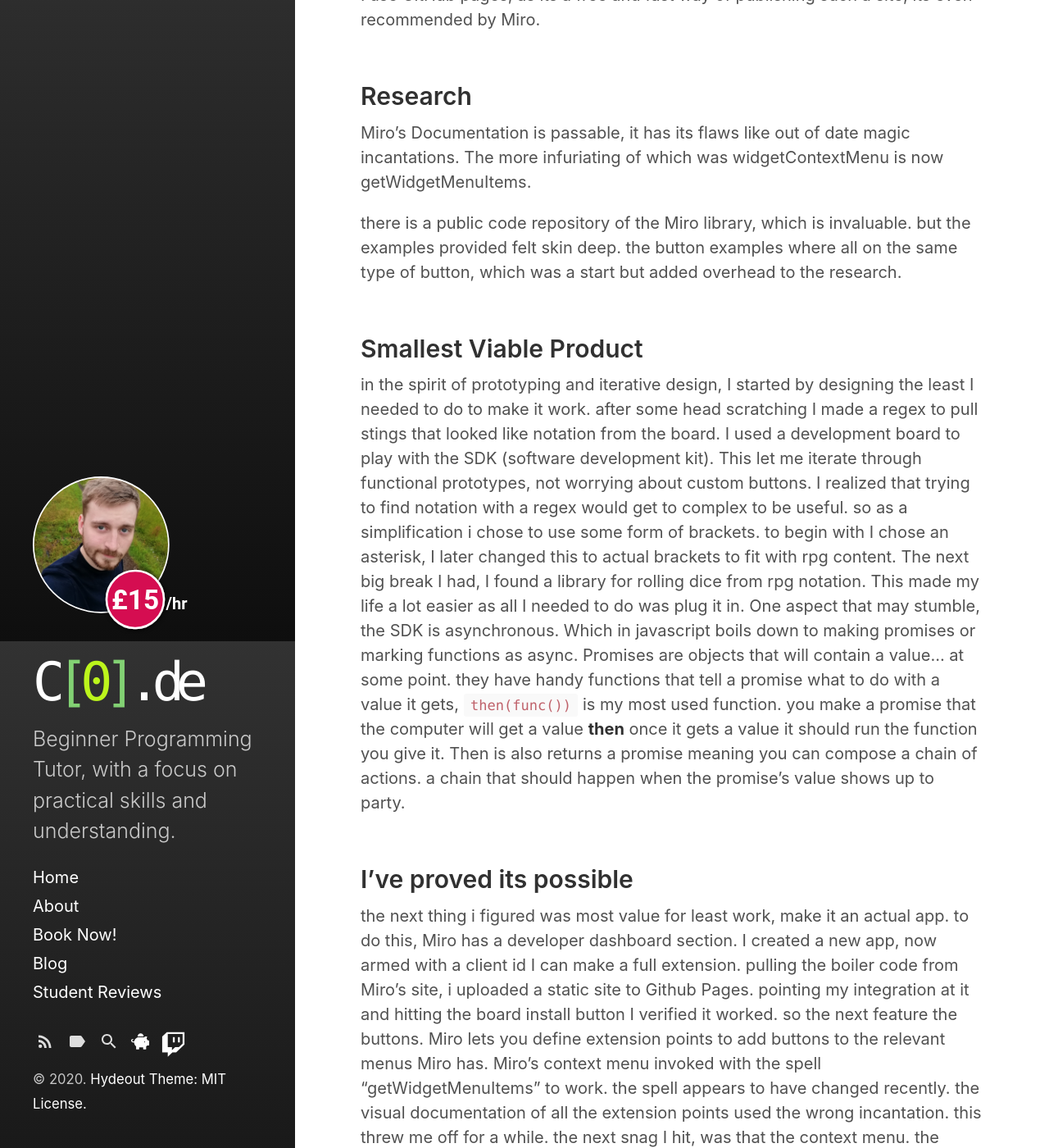
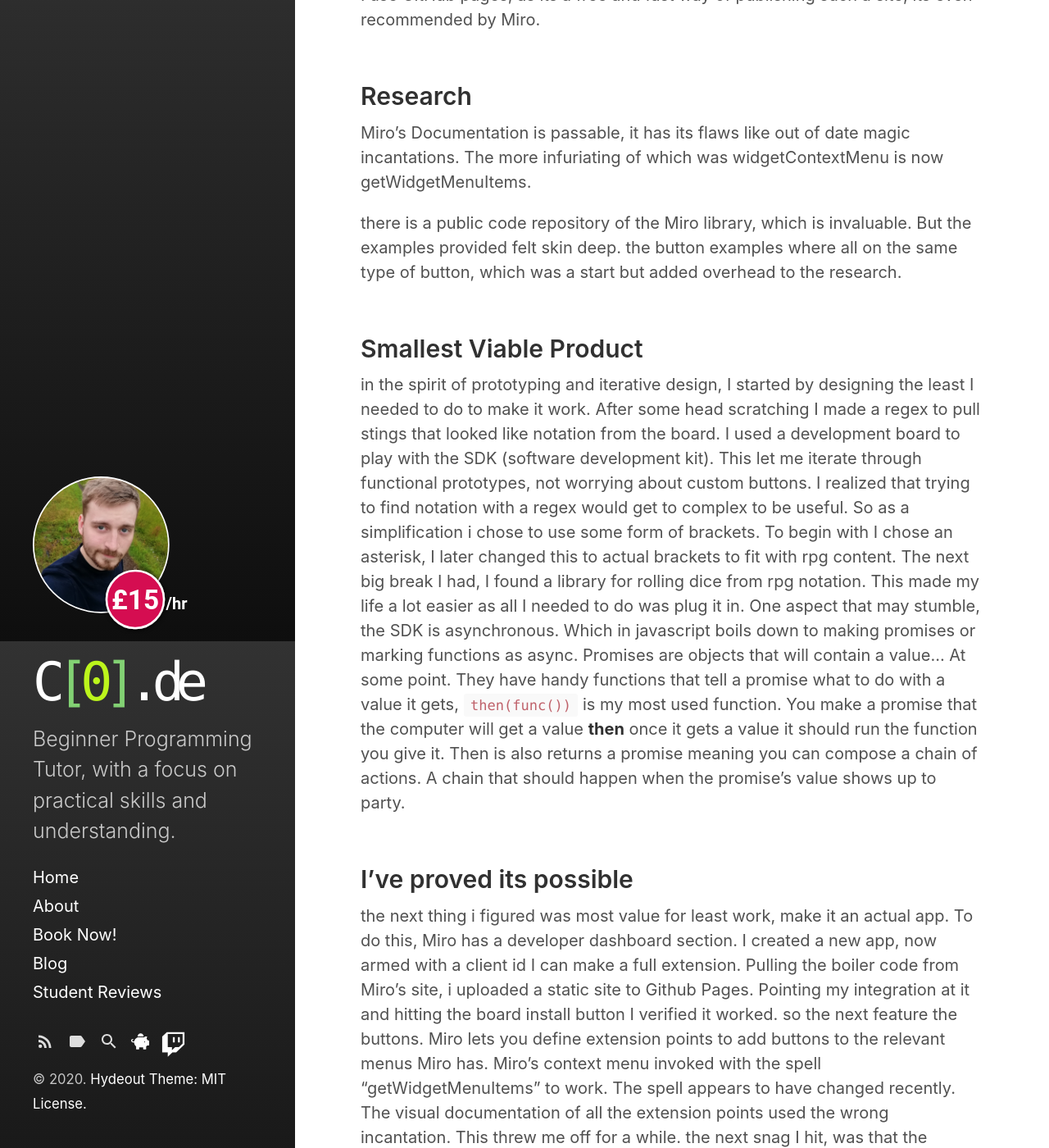
Before and after one commit to megonemad1/Tutor-Website, a Jekyll site: the page built from Blog/_posts/2020-4-27-miro-dice-roller.md, in a window 1280 px wide and 1400 px high, scrolled down 1018 px. Shown: the whole window at 82% size. Built offline with Jekyll 4.4.1, drawn with Linux system fonts in a browser that asks for light colours; nearby versions of some CDN libraries; our own code applies the rules of GitHub Pages for plain Markdown files; some of the changed text lies outside the part shown.

Commit message:
caps fix

```diff
--- a/Blog/_posts/2020-4-27-miro-dice-roller.md
+++ b/Blog/_posts/2020-4-27-miro-dice-roller.md
@@ -17,7 +17,7 @@ tags:
 
 this story starts, like many others with d&d. Recently my group has been using Discord for calls, a bot for the dice, and Miro providing the Battle-map.
 Miro our interactive whiteboard of choice is fluid, and easy to use.
-In my game its become a solid replacement for Roll20. the one thing it doesn't have yet is dice rolling capabilities. in this blog, I document my path to fixing that.
+In my game its become a solid replacement for Roll20. The one thing it doesn't have yet is dice rolling capabilities. In this blog, I document my path to fixing that.
 
 ## Formal Problem Spec
 
@@ -33,26 +33,26 @@ Miro has integration support, this support boils down to:
 3.  the whiteboard loads your page as an iframe
 4.  your loaded page interacts through the exposed Miro API
 
-this means a static site is all that's needed for simple integrations. in this project I use GitHub pages, as its a free and fast way of publishing such a site; its even recommended by Miro.
+this means a static site is all that's needed for simple integrations. In this project I use GitHub pages, as its a free and fast way of publishing such a site; its even recommended by Miro.
 
 ## Research
 
 Miro's Documentation is passable, it has its flaws like out of date magic incantations. The more infuriating of which was widgetContextMenu is now getWidgetMenuItems.
 
-there is a public code repository of the Miro library, which is invaluable. but the examples provided felt skin deep.
+there is a public code repository of the Miro library, which is invaluable. But the examples provided felt skin deep.
 the button examples where all on the same type of button, which was a start but added overhead to the research.
 
 ## Smallest Viable Product
-in the spirit of prototyping and iterative design, I started by designing the least I needed to do to make it work. after some head scratching I made a regex to pull stings that looked like notation from the board. I used a development board to play with the SDK (software development kit). This let me iterate through functional prototypes, not worrying about custom buttons. I realized that trying to find notation with a regex would get to complex to be useful. so as a simplification i chose to use some form of brackets. to begin with I chose an asterisk, I later changed this to actual brackets to fit with rpg content.
+in the spirit of prototyping and iterative design, I started by designing the least I needed to do to make it work. After some head scratching I made a regex to pull stings that looked like notation from the board. I used a development board to play with the SDK (software development kit). This let me iterate through functional prototypes, not worrying about custom buttons. I realized that trying to find notation with a regex would get to complex to be useful. So as a simplification i chose to use some form of brackets. To begin with I chose an asterisk, I later changed this to actual brackets to fit with rpg content.
 The next big break I had, I found a library for rolling dice from rpg notation. This made my life a lot easier as all I needed to do was plug it in.
-One aspect that may stumble, the SDK is asynchronous. Which in javascript boils down to making promises or marking functions as async. Promises are objects that will contain a value... at some point. they have handy functions that tell a promise what to do with a value it gets, `then(func())` is my most used function. you make a promise that the computer will get a value **then** once it gets a value it should run the function you give it. Then is also returns a promise meaning you can compose a chain of actions. a chain that should happen when the promise's value shows up to party.
+One aspect that may stumble, the SDK is asynchronous. Which in javascript boils down to making promises or marking functions as async. Promises are objects that will contain a value... At some point. They have handy functions that tell a promise what to do with a value it gets, `then(func())` is my most used function. You make a promise that the computer will get a value **then** once it gets a value it should run the function you give it. Then is also returns a promise meaning you can compose a chain of actions. A chain that should happen when the promise's value shows up to party.
 
 ## I've proved its possible
-the next thing i figured was most value for least work, make it an actual app. to do this, Miro has a developer dashboard section. I created a new app, now armed with a client id I can make a full extension. pulling the boiler code from Miro's site, i uploaded a static site to Github Pages. pointing my integration at it and hitting the board install button I verified it worked.
-so the next feature the buttons. Miro lets you define extension points to add buttons to the relevant menus Miro has. Miro's context menu invoked with the spell "getWidgetMenuItems" to work. the spell appears to have changed recently. the visual documentation of all the extension points used the wrong incantation. this threw me off for a while.
-the next snag I hit, was that the context menu. the event handler only hands me partial representations of the objects selected. these partial objects contain the id of the object and a few other things but, it does't have the text of the object. this means i have to also request the object after I'm handed the partial object. this has an interesting unintended benefit, the rest of the code gets executed in a promise. this has a quirk in the Miro stack, that makes the errors more clear. before they where obscured by the iframe container, now errors point to the problem line. Now I hook the prototype code up to each object found I get handed. `wiget.plainText` I used to start with as `widget.text` often contains html. that confused the prototype, later I switched to `.text` and escaped the text myself. this was to preserve the formatting of the text i was reading.
+the next thing i figured was most value for least work, make it an actual app. To do this, Miro has a developer dashboard section. I created a new app, now armed with a client id I can make a full extension. Pulling the boiler code from Miro's site, i uploaded a static site to Github Pages. Pointing my integration at it and hitting the board install button I verified it worked.
+so the next feature the buttons. Miro lets you define extension points to add buttons to the relevant menus Miro has. Miro's context menu invoked with the spell "getWidgetMenuItems" to work. The spell appears to have changed recently. The visual documentation of all the extension points used the wrong incantation. This threw me off for a while.
+the next snag I hit, was that the context menu. The event handler only hands me partial representations of the objects selected. These partial objects contain the id of the object and a few other things but, it does't have the text of the object. This means i have to also request the object after I'm handed the partial object. This has an interesting unintended benefit, the rest of the code gets executed in a promise. This has a quirk in the Miro stack, that makes the errors more clear. Before they where obscured by the iframe container, now errors point to the problem line. Now I hook the prototype code up to each object found I get handed. `wiget.plainText` I used to start with as `widget.text` often contains html. That confused the prototype, later I switched to `.text` and escaped the text myself. This was to preserve the formatting of the text i was reading.
 
 ## what we have now
-a button that will get the text of a Miro object, pull dice notation between brackets, attempt to use it to roll. then insert the result where the notation was, keeping the notation for future rolls.
+a button that will get the text of a Miro object, pull dice notation between brackets, attempt to use it to roll. Then insert the result where the notation was, keeping the notation for future rolls.
 
 code can be found [here] (https://github.com/megonemad1/MiroDicePostIt)
```
